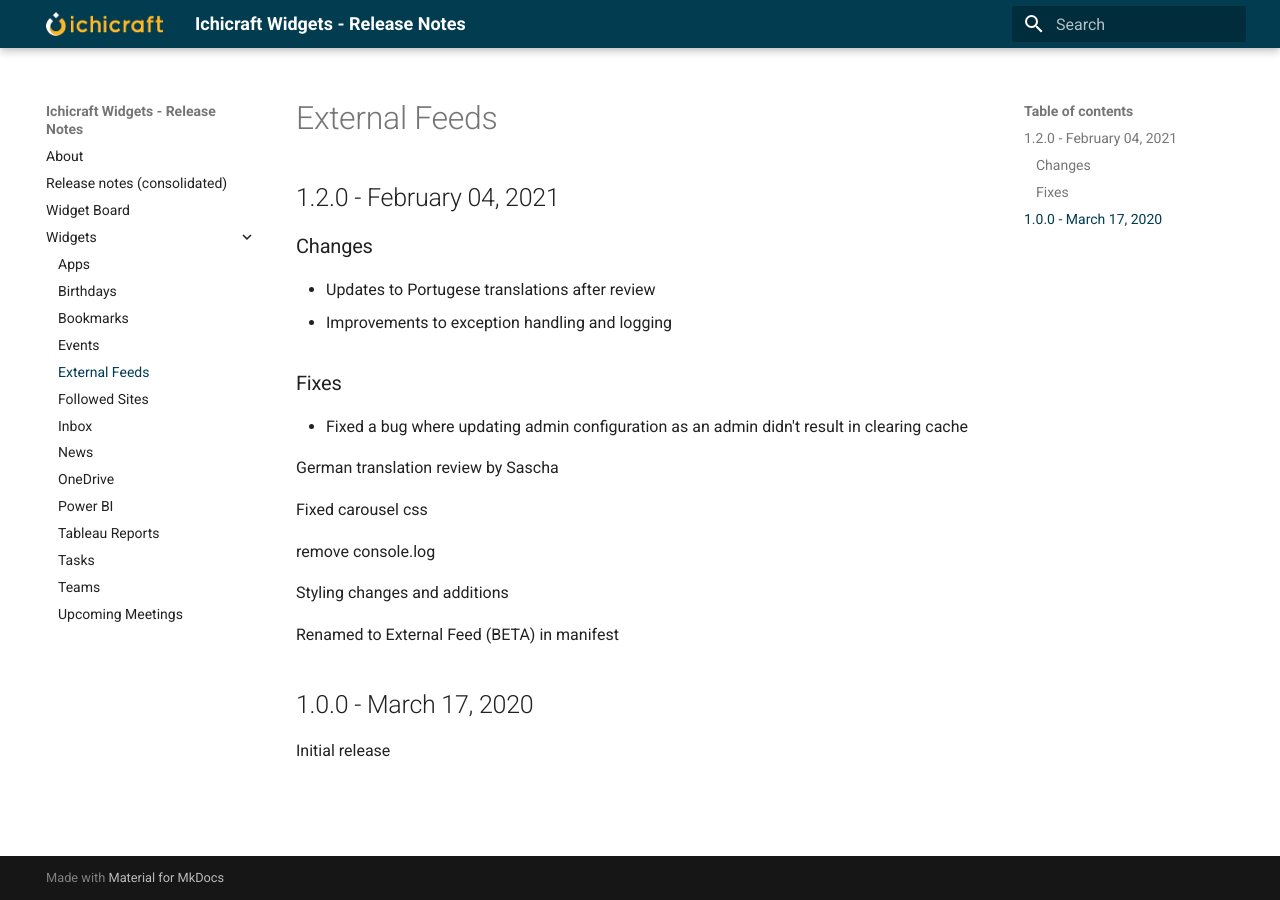
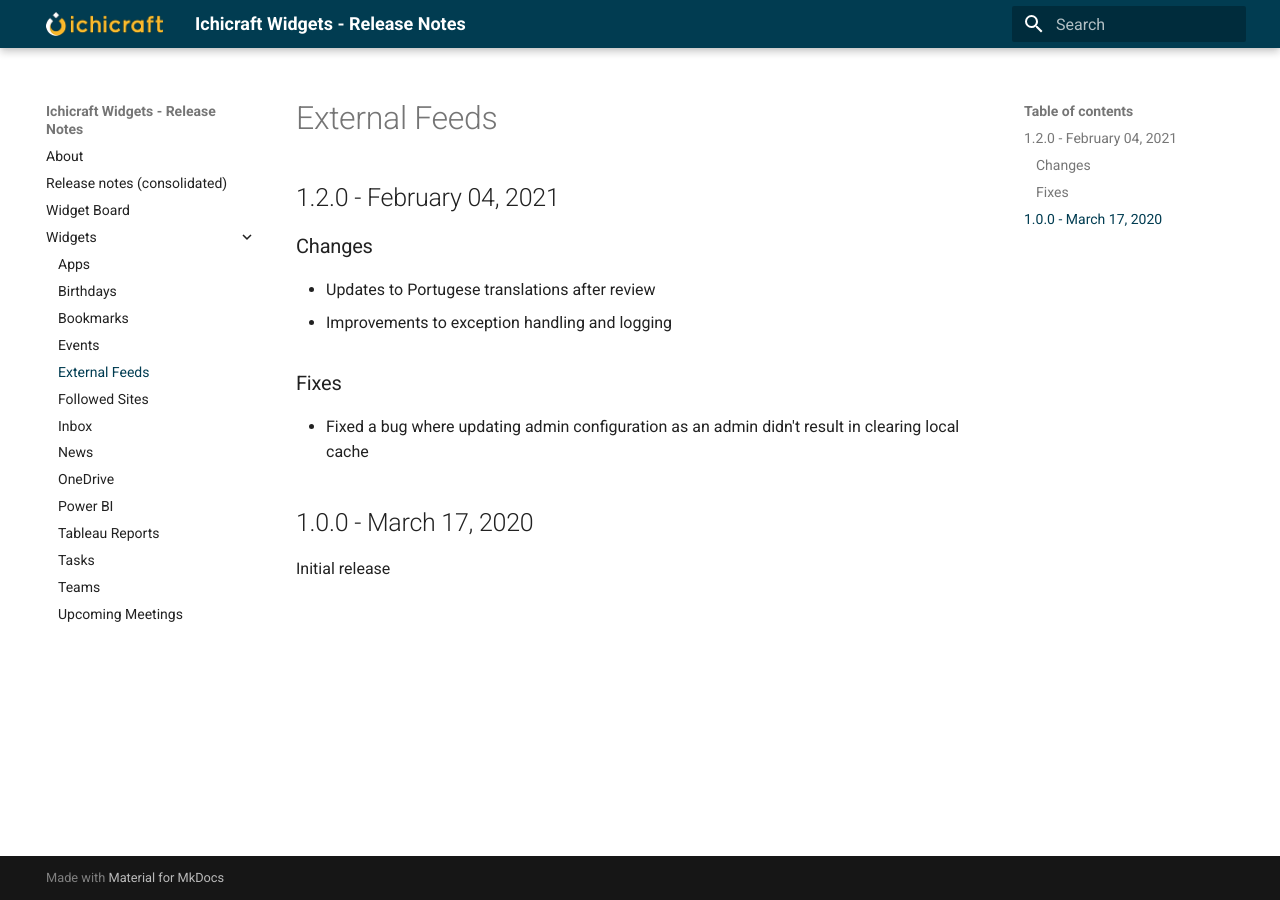
Before and after one commit to ichicraft/widgets-docs, an MkDocs documentation site: the page built from docs/Widgets/External Feeds.md, in a window 1280 px wide. Built offline with MkDocs 1.6.1 and Material for MkDocs 9.7.7, drawn with Linux system fonts in a browser that asks for light colours.

Commit message:
Removed excessive text in change log

```diff
--- a/docs/Widgets/External Feeds.md
+++ b/docs/Widgets/External Feeds.md
@@ -5,31 +5,7 @@
 - Improvements to exception handling and logging
 
 ### Fixes
-- Fixed a bug where updating admin configuration as an admin didn&#x27;t result in clearing cache
-
-German translation review by Sascha
-
-
-
-Fixed carousel css
-
-remove console.log
-
-
-
-
-
-
-
-
-
-
-
-Styling changes and additions
-
-
-
-Renamed to External Feed (BETA) in manifest
+- Fixed a bug where updating admin configuration as an admin didn&#x27;t result in clearing local cache
 
 ## 1.0.0 - March 17, 2020
 Initial release
```
